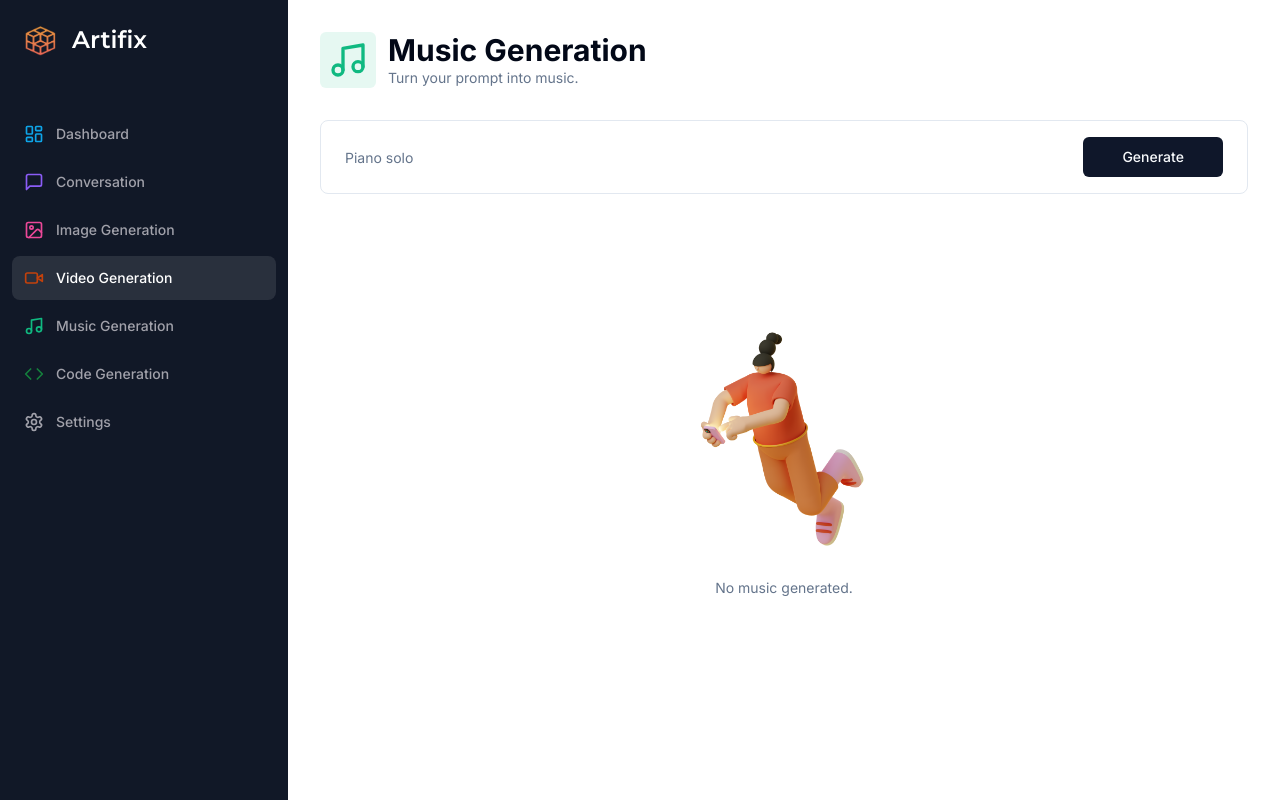
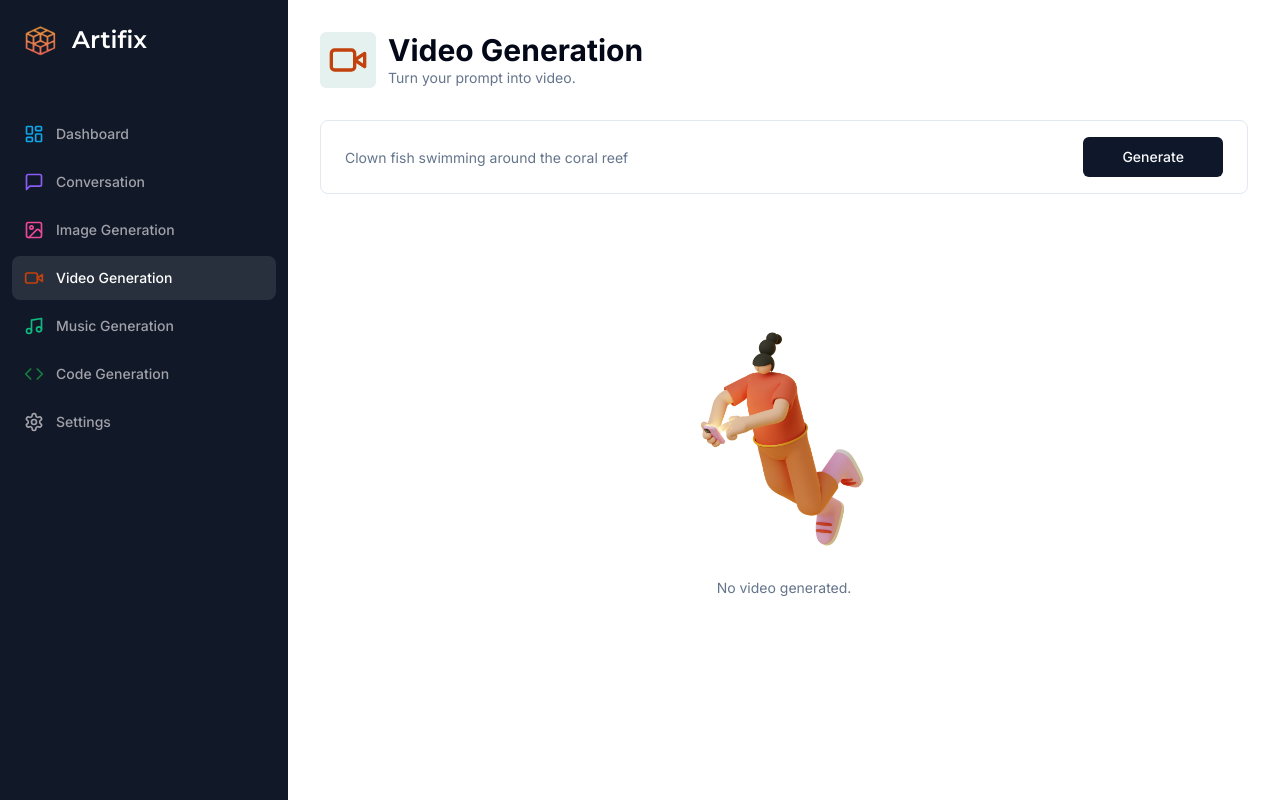
Before and after one commit to sherifzaher/artifix, a Next.js app: page /video in a window 1280 px wide. Built offline with nearby package versions, Linux system fonts and the light colour scheme.

Commit message:
implement video generation + endpoint /api/video

```diff
--- a/app/(dashboard)/(routes)/video/constants.ts
+++ b/app/(dashboard)/(routes)/video/constants.ts
@@ -2,6 +2,6 @@
 
 export const formSchema = z.object({
   prompt: z.string().min(1, {
-    message: "Prompt is required."
+    message: "Video prompt is required."
   })
 })
--- a/app/(dashboard)/(routes)/video/page.tsx
+++ b/app/(dashboard)/(routes)/video/page.tsx
@@ -5,7 +5,7 @@
 import axios from 'axios'
 import * as z from 'zod';
 import {useForm} from "react-hook-form";
-import {Music} from "lucide-react";
+import {VideoIcon} from "lucide-react";
 import {zodResolver} from "@hookform/resolvers/zod";
 
 import Heading from "@/components/heading";
@@ -17,9 +17,9 @@
 import Empty from "@/components/empty";
 import Loader from "@/components/loader";
 
-export default function MusicPage(){
+export default function VideoPage(){
   const router = useRouter();
-  const [music,setMusic] = useState("");
+  const [video,setVideo] = useState("");
 
   const form = useForm<z.infer<typeof formSchema>>({
     resolver: zodResolver(formSchema),
@@ -32,10 +32,10 @@
 
   const onSubmitForm = async (values: z.infer<typeof formSchema>) => {
     try {
-      setMusic("");
-      const response  = await axios.post('/api/music', values);
+      setVideo("");
+      const response  = await axios.post('/api/video', values);
 
-      setMusic(response.data.audio);
+      setVideo(response.data[0]);
       form.reset();
     } catch (err){
       // TODO: Open Pro Modal
@@ -49,11 +49,11 @@
   return (
       <div>
         <Heading
-          title="Music Generation"
-          description="Turn your prompt into music."
-          icon={Music}
-          iconColor="text-emerald-500"
-          bgColor="bg-emerald-500/10"
+          title="Video Generation"
+          description="Turn your prompt into video."
+          icon={VideoIcon}
+          iconColor="text-orange-700"
+          bgColor="bg-emerald-700/10"
         />
         <div className="px-4 lg:px-8">
           <div>
@@ -67,7 +67,7 @@
                         <Input
                           className="border-0 outline-none focus-visible:ring-0 focus-visible:ring-transparent"
                           disabled={isLoading}
-                          placeholder="Piano solo"
+                          placeholder="Clown fish swimming around the coral reef"
                           {...field}
                         />
                       </FormControl>
@@ -84,13 +84,13 @@
                 <Loader />
               </div>
             )}
-            {!music && !isLoading && (
-              <Empty label="No music generated." />
+            {!video && !isLoading && (
+              <Empty label="No video generated." />
             )}
-            {music && (
-              <audio controls className="w-full mt-8">
-                <source src={music} />
-              </audio>
+            {video && (
+              <video controls className="w-full aspect-video mt-8 rounded-lg border bg-black">
+                <source src={video} />
+              </video>
             )}
           </div>
         </div>
--- /dev/null
+++ b/app/api/video/route.ts
@@ -0,0 +1,41 @@
+import Replicate from 'replicate';
+import {NextResponse} from "next/server";
+import {auth} from "@clerk/nextjs";
+
+const replicate = new Replicate({
+  auth: process.env.REPLICATE_API_TOKEN!
+});
+
+export async function POST(
+  req: Request
+){
+  try {
+
+    const { userId } = auth();
+    const body = await req.json();
+    const { prompt } = body;
+
+    if (!userId){
+      return new NextResponse("Unauthorized", { status: 401 })
+    }
+
+    if (!prompt){
+      return new NextResponse("Prompt are required", { status: 400 })
+    }
+
+    const response = await replicate.run(
+      "anotherjesse/zeroscope-v2-xl:9f747673945c62801b13b84701c783929c0ee784e4748ec062204894dda1a351",
+      {
+        input: {
+          prompt
+        }
+      }
+    )
+
+    return NextResponse.json(response);
+
+  } catch (err: any){
+    console.log("[VIDEO_ERROR]", err?.message);
+    return new NextResponse("Internal Error", { status: 500 })
+  }
+}
```
